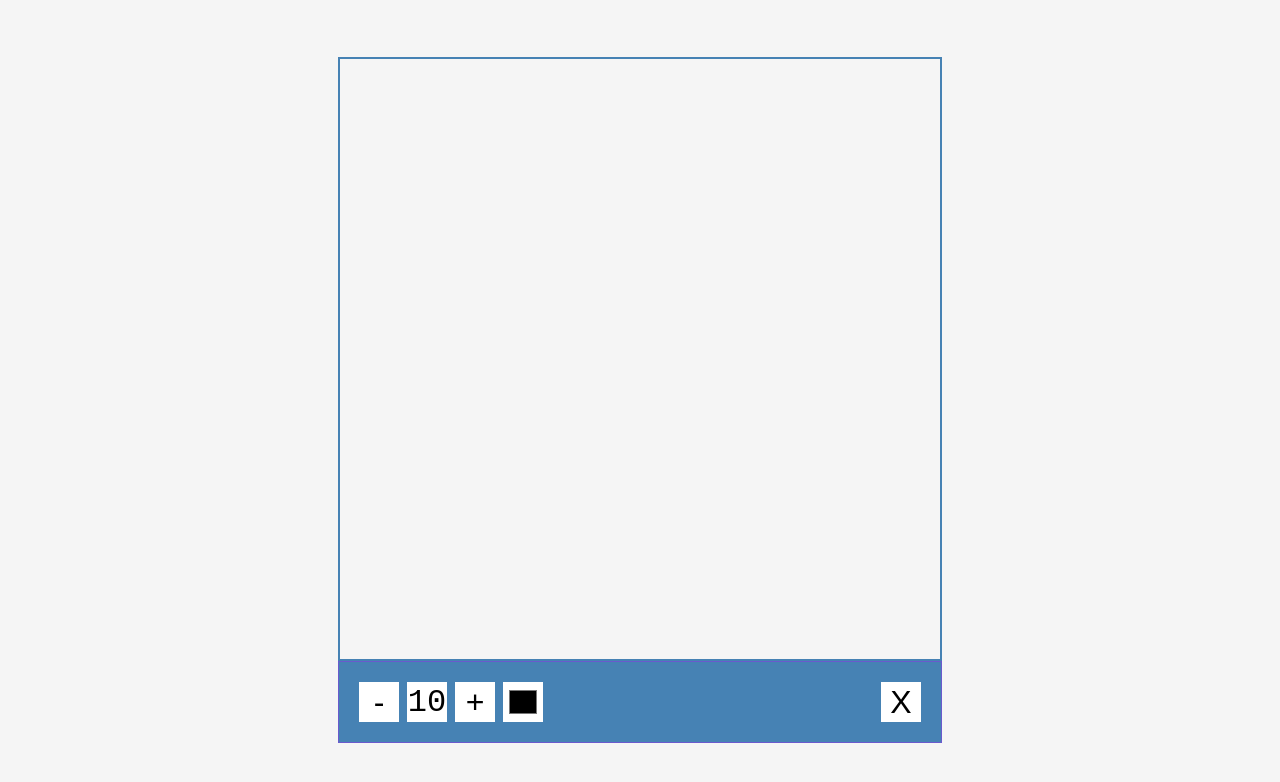
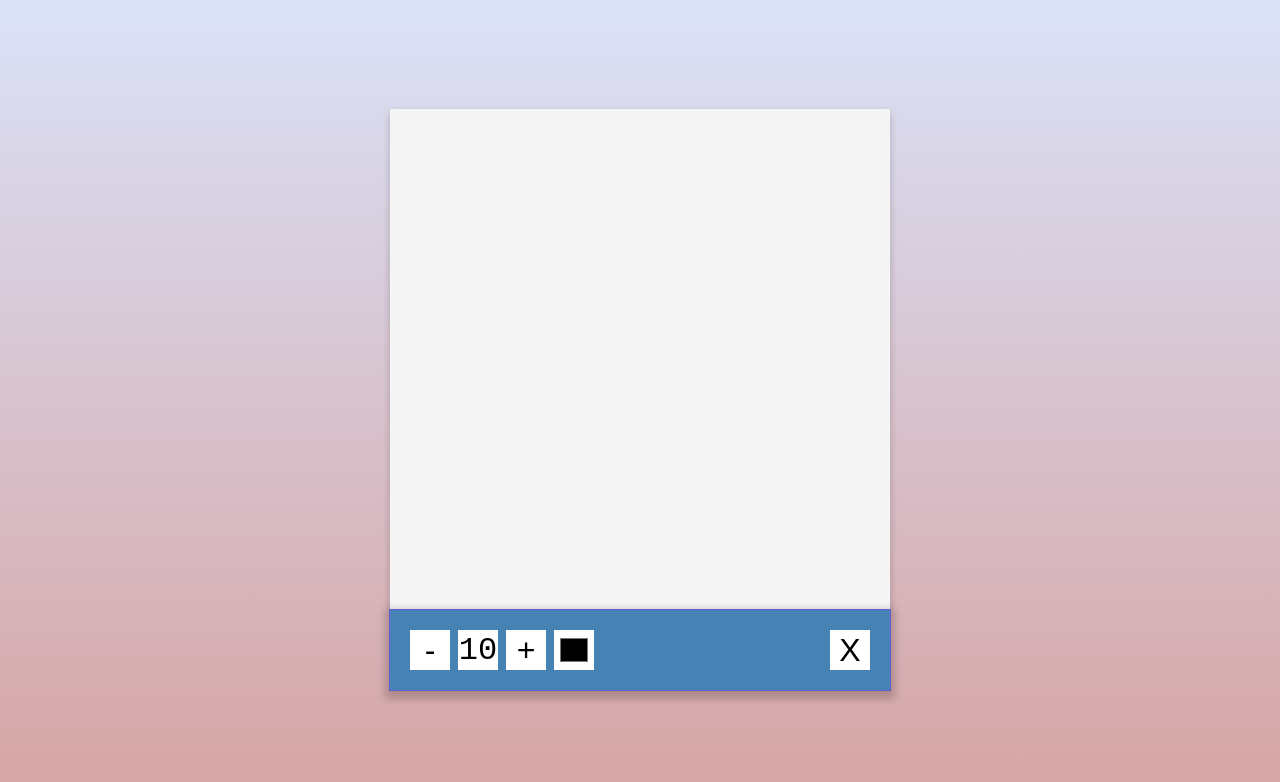
Before and after one commit to kamlesh2909/DrawingApp, a plain HTML site: page index.html in a window 1280 px wide. Drawn offline with Linux system fonts and the light colour scheme.

Commit message:
initial commit

```diff
--- a/index.html
+++ b/index.html
@@ -9,7 +9,7 @@
   <link rel="stylesheet" href="style.css">
 </head>
 <body>
-  <canvas id="canvas" width="600" height="600"></canvas>
+  <canvas id="canvas" width="500" height="500"></canvas>
   <div class="toolbox">
     <button id="decrease">-</button>
     <span id="size">10</span>
--- a/style.css
+++ b/style.css
@@ -3,7 +3,7 @@
 }
 
 body{
-  background-color: #f5f5f5;
+  background-image: linear-gradient(#DAE2F8, #D6A4A4);
   font-family: 'Courier New', Courier, monospace;
   display: flex;
   flex-direction: column;
@@ -17,16 +17,17 @@ body{
 }
 
 canvas{
-  border: 2px solid steelblue;
+  background-color: #f5f5f5;
+  box-shadow: 0 4px 8px 0 rgba(0, 0, 0, 0.2);
 }
 
 .toolbox{
   background-color: steelblue;
   border: 1px solid slateblue;
   display: flex;
-  width: 604px;
+  width: 502px;
   padding: 1rem;
-
+  box-shadow: 0 4px 8px 4px rgba(0, 0, 0, 0.2);
 
 }
 /* > * gets direct childrem */
```
